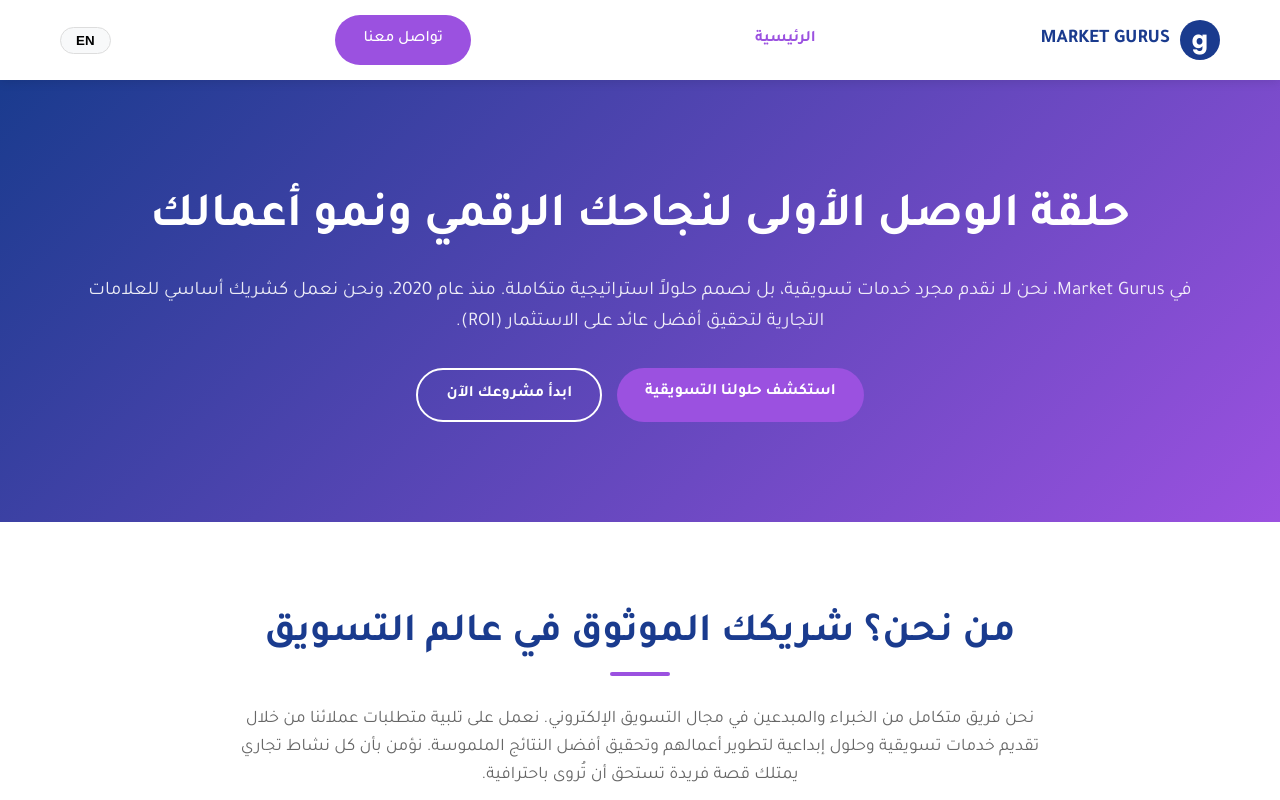
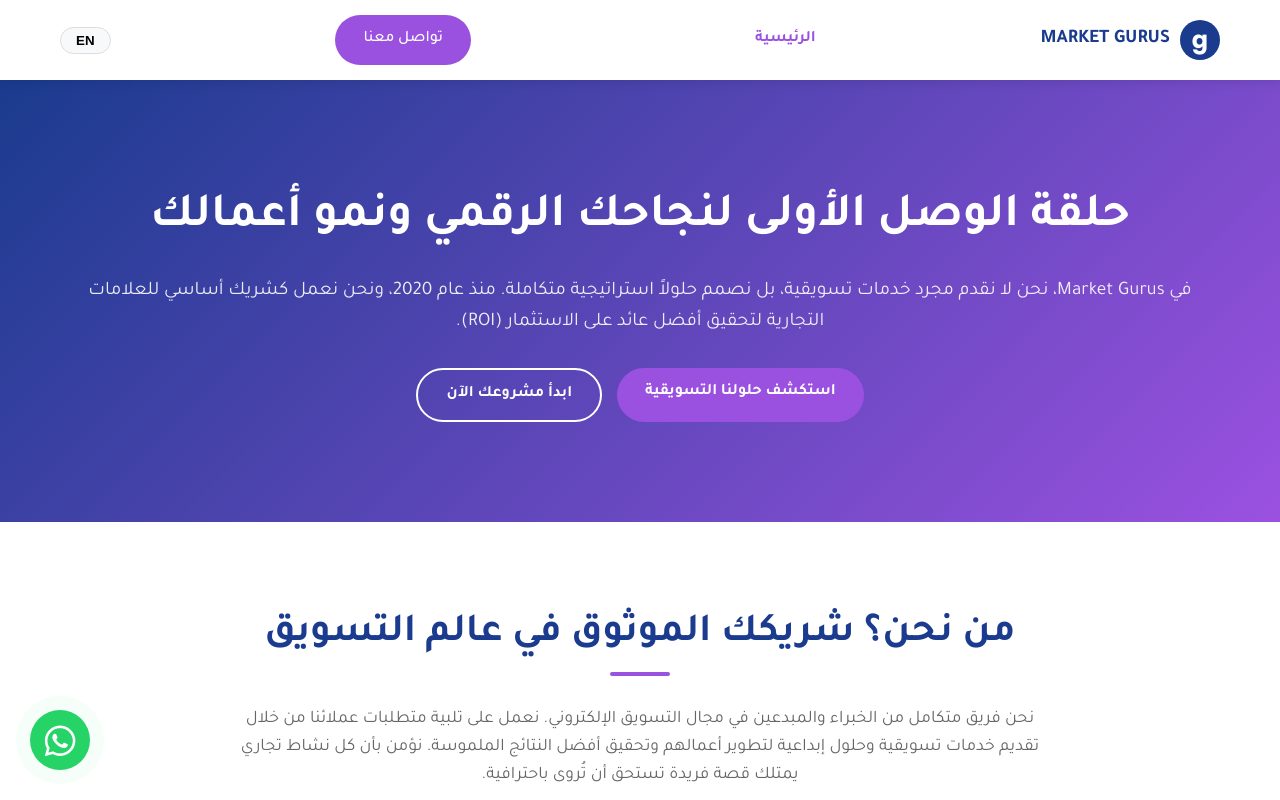
Before and after one commit to Ahmedalibelal/market-gurus, a plain HTML site: page index.html in a window 1280 px wide. Shown: the top 800 px of the page. Drawn offline with Linux system fonts and the light colour scheme.

Commit message:
Update style.css

```diff
--- a/assets/css/style.css
+++ b/assets/css/style.css
@@ -162,3 +162,38 @@ ul { list-style: none; }
     .nav-links a { padding: 10px 0; border-bottom: 1px solid #eee; width: 100%; text-align: center; }
     .nav-links a:last-child { border-bottom: none; }
 }
+/* زر الواتساب العائم */
+.whatsapp-float {
+    position: fixed;
+    width: 60px;
+    height: 60px;
+    bottom: 30px;
+    right: 30px;
+    background-color: #25d366;
+    color: #FFF;
+    border-radius: 50px;
+    text-align: center;
+    font-size: 35px;
+    box-shadow: 0 4px 10px rgba(0,0,0,0.3);
+    z-index: 1000;
+    display: flex;
+    align-items: center;
+    justify-content: center;
+    transition: all 0.3s ease;
+    animation: pulse 2s infinite;
+}
+/* تغيير مكان الزر في النسخة العربية (اليمين لليسار) */
+[dir="rtl"] .whatsapp-float { right: auto; left: 30px; }
+
+.whatsapp-float:hover {
+    background-color: #128C7E;
+    color: #FFF;
+    transform: scale(1.1);
+}
+
+/* حركة النبض لجذب الانتباه */
+@keyframes pulse {
+    0% { box-shadow: 0 0 0 0 rgba(37, 211, 102, 0.7); }
+    70% { box-shadow: 0 0 0 15px rgba(37, 211, 102, 0); }
+    100% { box-shadow: 0 0 0 0 rgba(37, 211, 102, 0); }
+}
```
